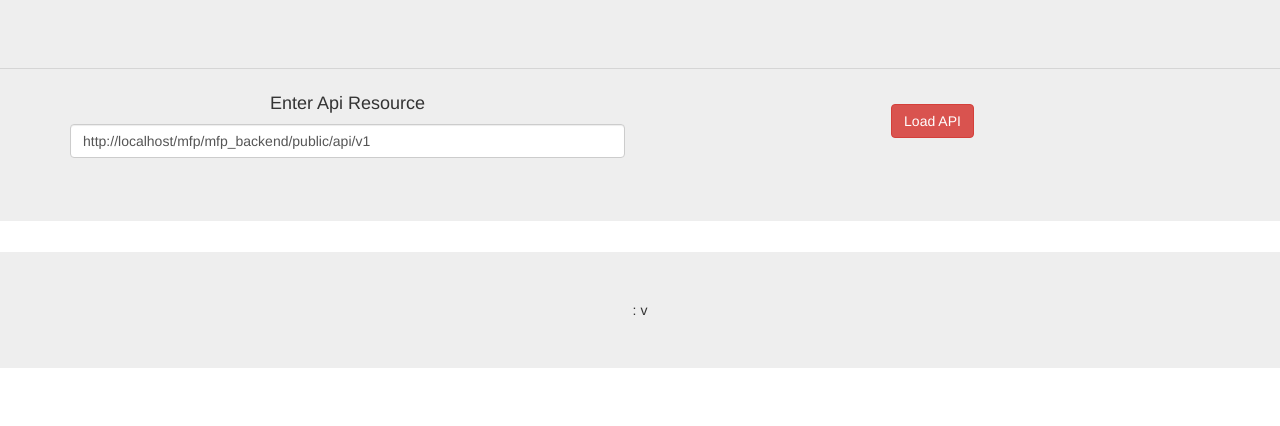
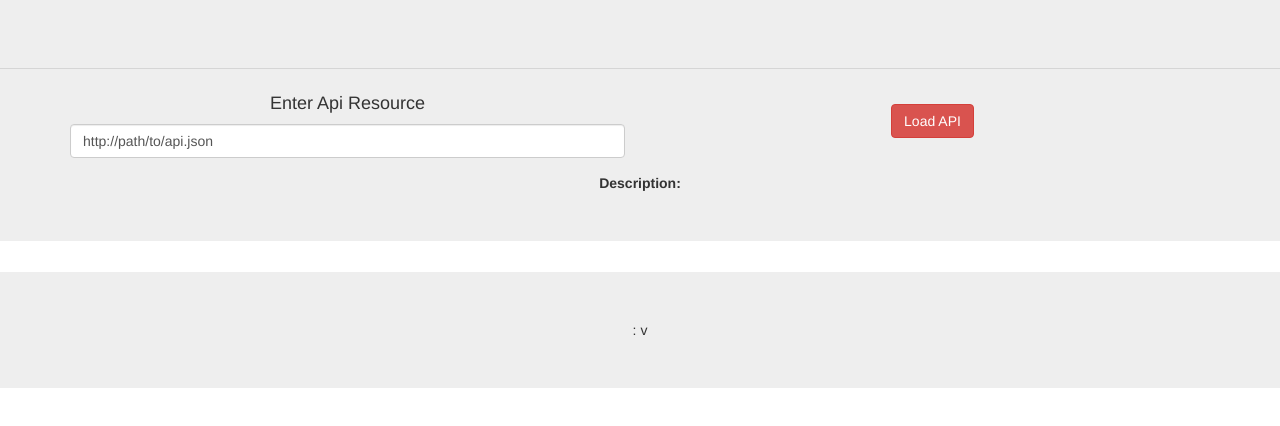
Before and after one commit to Kunleodusan/api-docs, a website: page app/index.html in a window 1280 px wide. Drawn offline with Linux system fonts and the light colour scheme.

Commit message:
Include APi Description

```diff
--- a/app/index.html
+++ b/app/index.html
@@ -15,7 +15,7 @@
   <link rel="stylesheet" href="app.css">
   <script src="bower_components/html5-boilerplate/dist/js/vendor/modernizr-2.8.3.min.js"></script>
 </head>
-<body data-url="http://localhost/mfp/mfp_backend/public/api/v1">
+<body data-url="http://path/to/api.json">
   <!--[if lt IE 7]>
       <p class="browsehappy">You are using an <strong>outdated</strong> browser. Please <a href="http://browsehappy.com/">upgrade your browser</a> to improve your experience.</p>
   <![endif]-->
@@ -40,6 +40,10 @@
               <div class="col-md-6">
                   <br>
                   <button type="button" class="btn btn-danger" ng-click="LoadApi()">Load API</button>
+              </div>
+              <div class="col-md-12">
+                  <b>{{api.name}} Description:</b>
+                  <div>{{api.description}}</div>
               </div>
           </div>
       </div>
```
